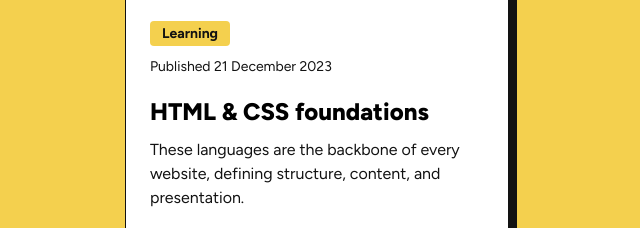
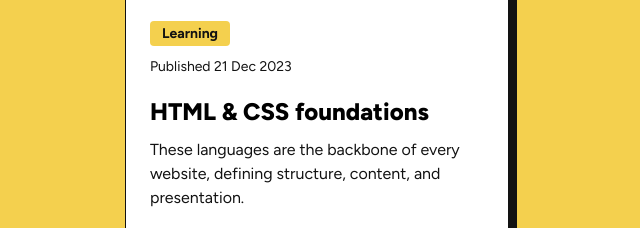
Before and after one commit to alexanderpetricca/front-end-mentor-blogcard, a plain HTML site: page index.html in a window 1280 px wide. Shown: the part 371-599 px from the top of the page, 323-963 px from the left. Drawn offline with Linux system fonts and the light colour scheme.

Commit message:
Updated readme. Minor copy change.

```diff
--- a/index.html
+++ b/index.html
@@ -24,7 +24,7 @@
                             Learning
                         </div>
                         <div class="article-pub-date">
-                            Published 21 December 2023
+                            Published 21 Dec 2023
                         </div>
                     </div>
                     <div class="article-summary">
```
Also changed, not shown: 1 other file.
